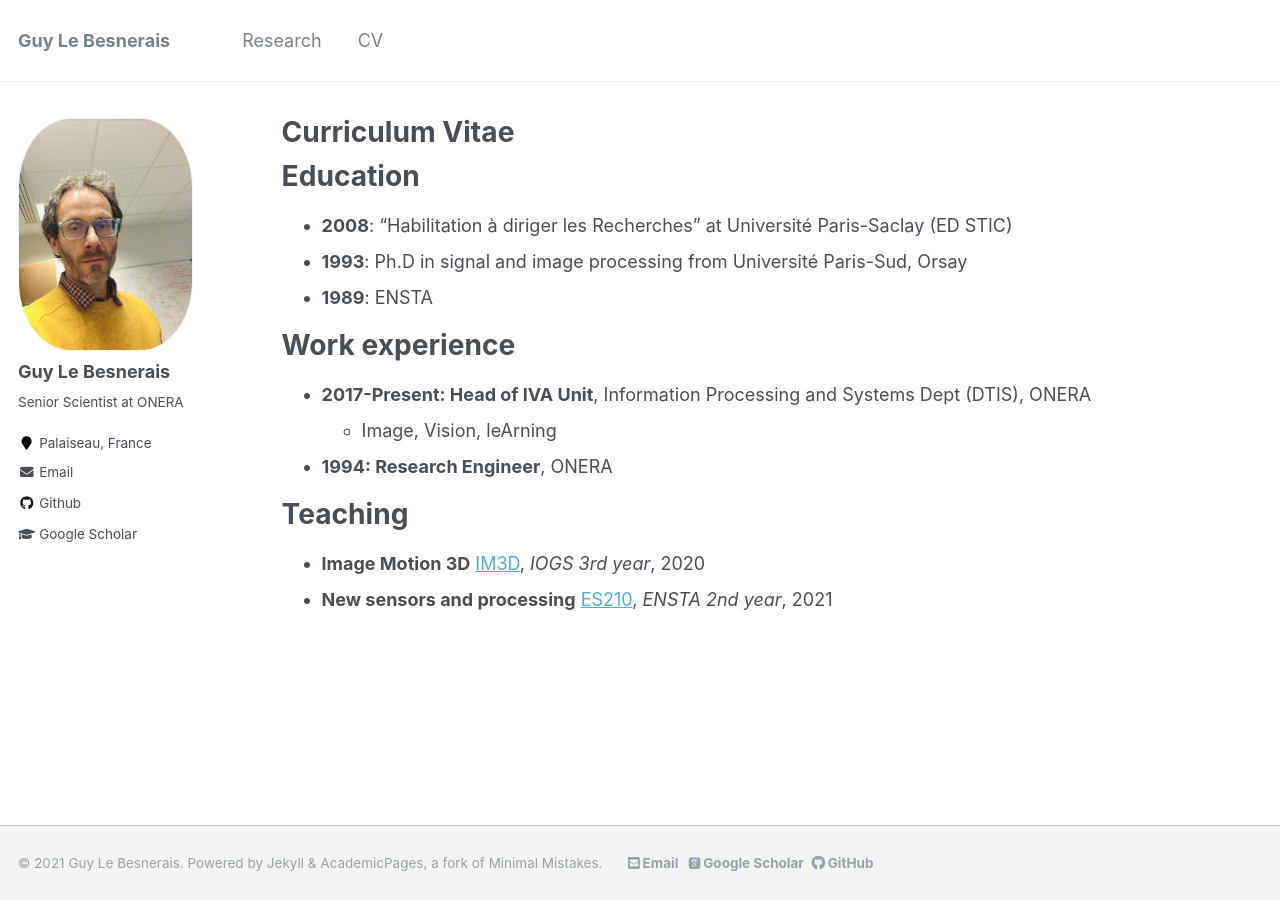
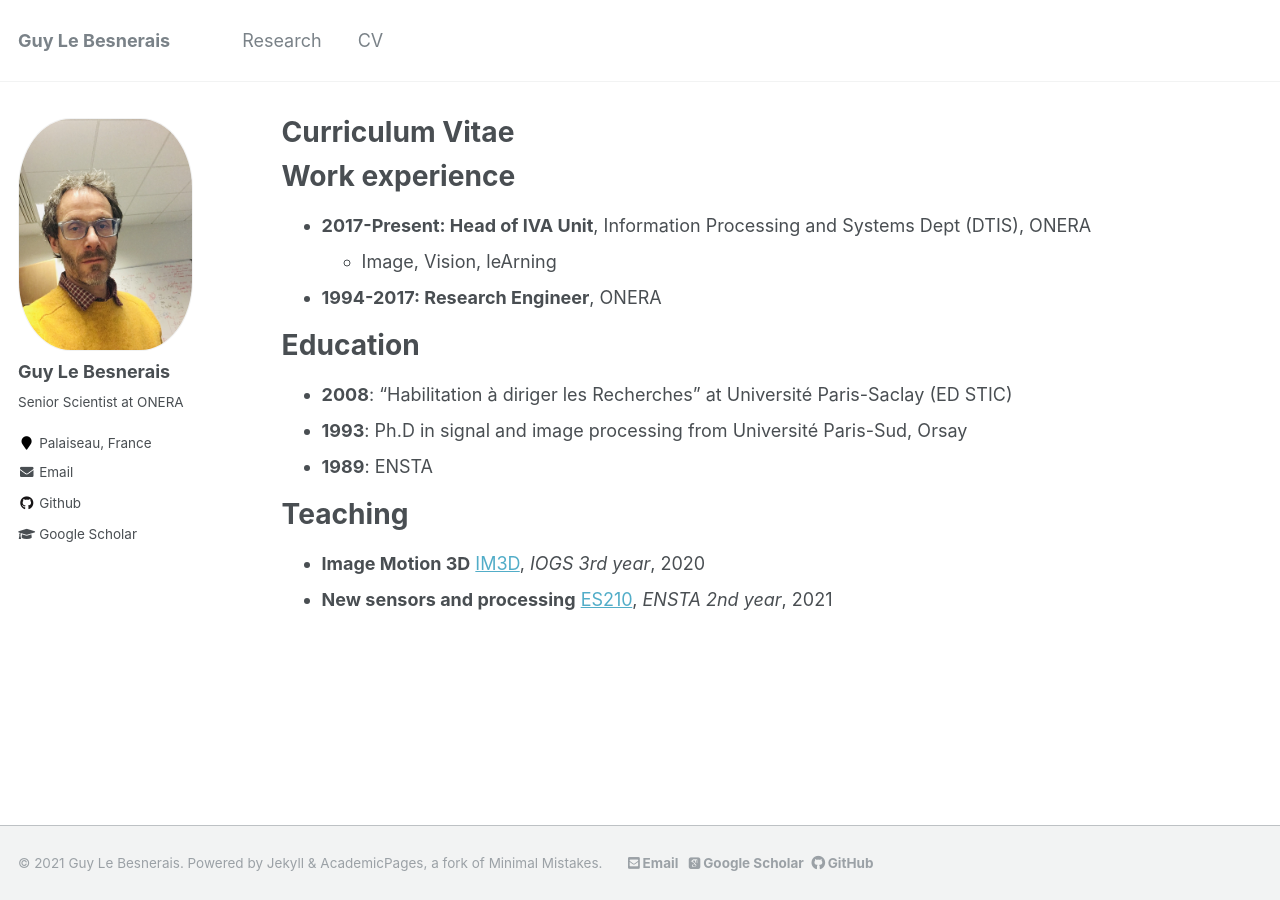
Before and after one commit to guylebesnerais/guylb.github.io, a Jekyll site: the page built from _pages/cv.md, in a window 1280 px wide. Built offline with Jekyll 4.4.1, drawn with Linux system fonts in a browser that asks for light colours; some web fonts are replaced; part of the change alters nothing that is shown.

Commit message:
Update cv.md

```diff
--- a/_pages/cv.md
+++ b/_pages/cv.md
@@ -9,6 +9,13 @@ redirect_from:
 
 {% include base_path %}
 
+Work experience
+======
+* **2017-Present: Head of IVA Unit**, Information Processing and Systems Dept (DTIS), ONERA
+  * Image, Vision, leArning
+
+* **1994-2017: Research Engineer**, ONERA
+
 Education
 ======
 * **2008**: "Habilitation à diriger les Recherches" at Université Paris-Saclay (ED STIC)
@@ -16,21 +23,12 @@ Education
 * **1989**: ENSTA
 
 
-Work experience
-======
-* **2017-Present: Head of IVA Unit**, Information Processing and Systems Dept (DTIS), ONERA
-  * Image, Vision, leArning
-
-* **1994: Research Engineer**, ONERA
-
 <!-- Main skills
 ======
 * Programming: Python, Pytorch, OpenCV, PyQGIS, R
 * Tools: Git, Docker, LaTeX, Linux
 * Languages: French, English -->
 
-
-
 Teaching
 ======
 * **Image Motion 3D** [IM3D](https://synapses.institutoptique.fr/catalogue/2020-2021/ue/278/9P-441-SCI-apprentissage-et-reconnaissance-de-formes), *IOGS 3rd year*, 2020
```
